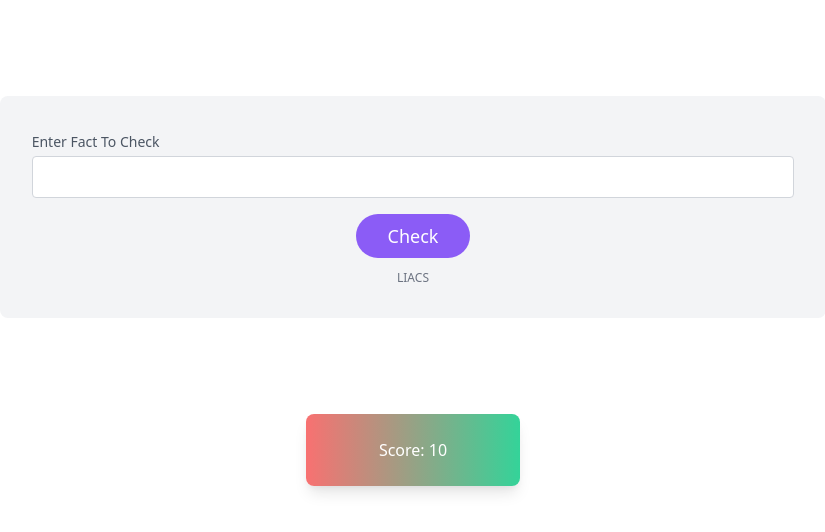
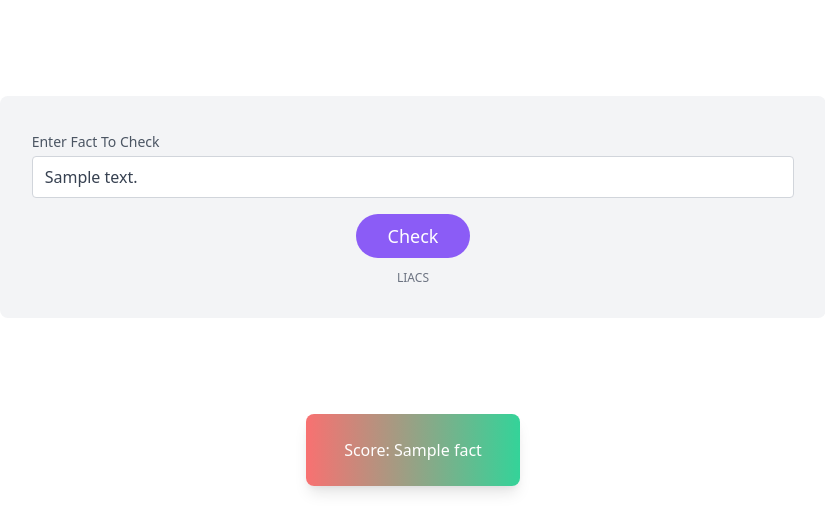
Before and after one commit to daniellgelencser/SocialMediaFactChecker, a Django app: template SocialMediaFactChecker/FactChecker/templates/index.html in a window 1280 px wide. Shown: the part 96-628 px from the top of the page, without its empty margins (227-1052 px from the left). Run offline with Django 3.2, Linux system fonts and the light colour scheme; the template is opened without the code that fills it: most values are stand-ins (such as "Sample title", 1, 10 or a date in 2020); parts of the project's set-up code (start-up, migrations or seed data) failed here and were passed over.

Commit message:
Finished up frontend

```diff
--- a/SocialMediaFactChecker/FactChecker/templates/index.html
+++ b/SocialMediaFactChecker/FactChecker/templates/index.html
@@ -30,7 +30,7 @@
             <div class="lg:w-2/3 md:w-1/2 bg-gray-100 rounded-lg p-8 flex flex-col">
               <div class="relative mb-4">
                 <label for="fact-check" class="leading-7 text-sm text-gray-600">Enter Fact To Check</label>
-                <input type="text" id="fact" name="fact" class="w-full bg-white rounded border border-gray-300 focus:border-purple-500 focus:ring-2 focus:ring-purple-200 text-base outline-none text-gray-700 py-1 px-3 leading-8 transition-colors duration-200 ease-in-out">
+                <input type="text" id="fact" name="fact" value="{{text}}" class="w-full bg-white rounded border border-gray-300 focus:border-purple-500 focus:ring-2 focus:ring-purple-200 text-base outline-none text-gray-700 py-1 px-3 leading-8 transition-colors duration-200 ease-in-out">
               </div>
               <button type="submit" class="mx-auto text-white bg-purple-500 border-0 py-2 px-8 focus:outline-none hover:bg-purple-600 rounded-full text-lg">Check</button>
               <p class="text-xs mx-auto text-gray-500 mt-3">LIACS</p>
@@ -43,7 +43,7 @@
           <h1 class="text-white">
             Score:
             {% if fact %}
-              {{ fact.score }}
+              {{ fact }}
             {% endif %}
           </h1>
         </div>
--- /dev/null
+++ b/requirements_train.txt
@@ -0,0 +1,5 @@
+matplotlib==3.5.0
+nltk==3.6.5
+gensim==4.1.2
+python-twitter-v2==0.7.0
+keras==2.7.0
```
Also changed, not shown: SocialMediaFactChecker/FactChecker/views.py (+8 -2 lines), SocialMediaFactChecker/MachineLearning/ModelCombiner.py (+1 -76 lines), requirements.txt (+1 -6 lines), 2 other files.
